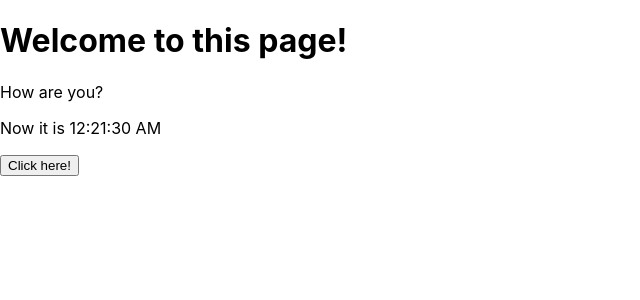
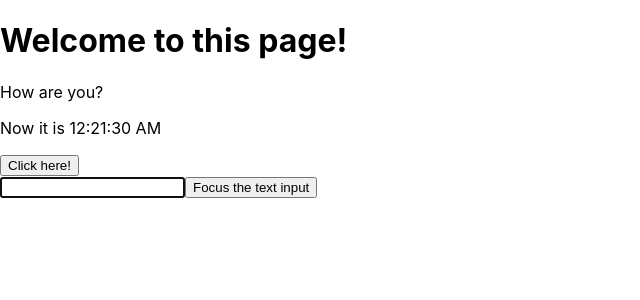
Before and after one commit to MuriloDutra/react-docs, a React (Create React App) app: page / in a window 1280 px wide. Shown: the top 300 px of the page, without its empty margins (0-640 px from the left). Built offline with nearby package versions, Linux system fonts and the light colour scheme.

Commit message:
module REFs and the DOM - DONE

```diff
--- a/src/App.js
+++ b/src/App.js
@@ -3,6 +3,7 @@ import Clock from './components/Clock'
 import Title from './components/Title'
 import ErrorBoundary from './components/ErrorBoundaries/ErrorBoundary';
 import FancyButton from './components/REFs/FancyButton';
+import AutoFocusTextInput from './components/REFs/AutoFocusTextInput';
 
 
 class App extends React.Component {
@@ -34,6 +35,7 @@ class App extends React.Component {
           </Title>
           <Clock />
           <FancyButton ref={buttonRef} label="Click here!" />
+          <AutoFocusTextInput />
         </ErrorBoundary>
       </Profiler>
     );
--- /dev/null
+++ b/src/components/REFs/AutoFocusTextInput.js
@@ -0,0 +1,24 @@
+import React, { Component, createRef } from 'react'
+
+
+export default class AutoFocusTextInput extends Component{
+    constructor(props){
+        super(props)
+        this.textInput = createRef()
+    }
+
+
+    componentDidMount(){
+        this.textInput.current.focus()
+    }
+
+
+    render(){
+        return(
+            <div>
+                <input type="text" ref={this.textInput} />
+                <input type="button" value="Focus the text input" onClick={this.focusTextInput} />
+            </div>
+        )
+    }
+}
```
Also changed, not shown: src/components/REFs/CustomTextInput.js (added, +32 -0 lines), src/notes/REFs.txt.
